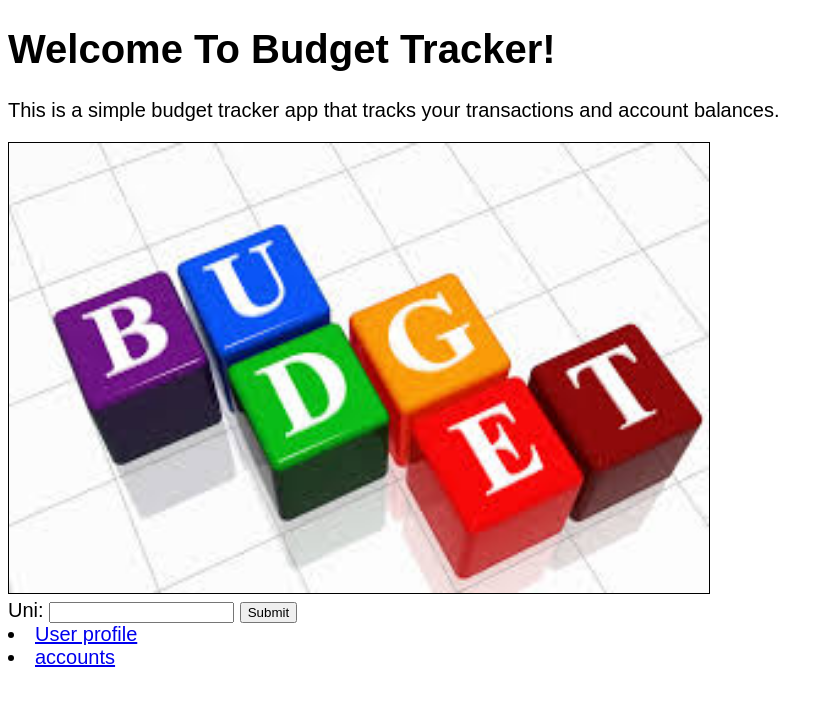
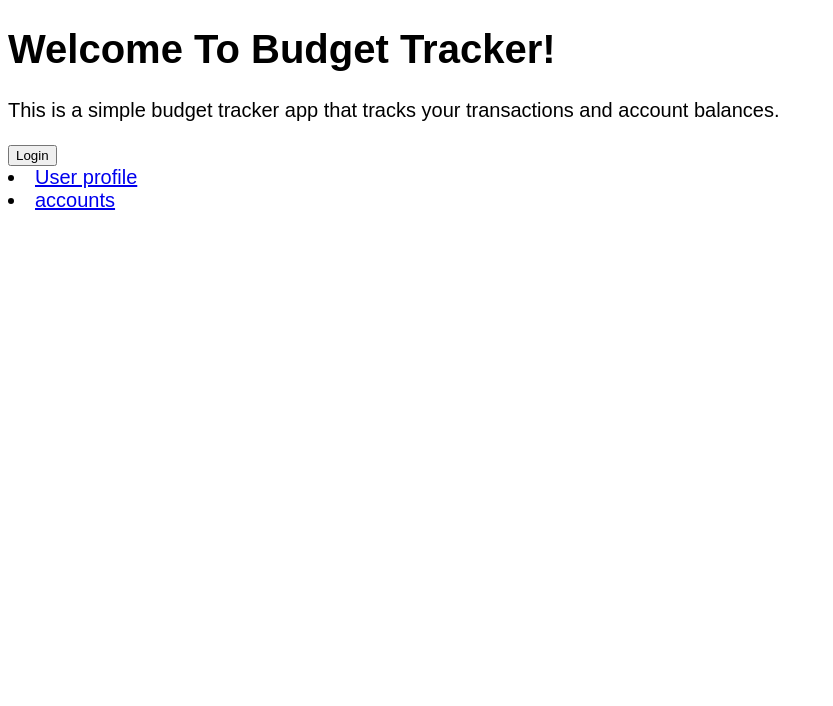
Before and after one commit to kirstyihen/budgetTracker-w4111-proj1, a Flask app: template templates/index.html in a window 1280 px wide. Shown: the top 706 px of the page, without its empty margins (0-833 px from the left). Run offline with Flask 3, Linux system fonts and the light colour scheme; the template is opened without the code that fills it, so the values that code supplies are empty; parts of the project's set-up code (start-up, migrations or seed data) failed here and were passed over.

Commit message:
login works

```diff
--- a/server.py
+++ b/server.py
@@ -69,6 +69,12 @@ def teardown_request(exception):
   except Exception as e:
     pass
 
+
+#Endpoint for budgetTracker
+@app.route('/', methods=['GET','POST'])
+def index():
+  return render_template("index.html")
+
 def isValidUni(uni):
   with engine.connect() as conn:
     uni_param = request.args.get('uni')
@@ -76,18 +82,19 @@ def isValidUni(uni):
     login_data = conn.execute(query, {"uni": uni_param}).fetchall()
   return login_data > 0  # Valid if at least one record exists for the given uni
 
-#Endpoint for budgetTracker
-@app.route('/', methods=['GET', 'POST'])
-def index():
-  if request.method == 'POST':
-    uni = request.json.get('uni')
-    name = request.json.get('name')
-    if not isValidUni(uni):
-       return jsonify(valid=False)
+@app.route('/login.html', methods=['POST', 'GET'])
+def login():
+  with engine.connect() as conn:
+    if request.method == 'POST':
+      uni = request.json.get('uni')
+      name = request.json.get('name')
+      if not isValidUni(uni):
+        return jsonify(valid=False)
+      else:
+          return redirect("/user_profile/?name=" + name)
     else:
-        return redirect("/user_profile/?name=" + name)
-  else:
-     return render_template("index.html")
+      return render_template("login.html")
+
 
 # Endpoint for User Profile
 @app.route('/user_profile/<name>', methods=['POST'])
--- a/templates/index.html
+++ b/templates/index.html
@@ -12,27 +12,14 @@
 <body>
   <h1>Welcome To Budget Tracker!</h1>
   <p>This is a simple budget tracker app that tracks your transactions and account balances.</p>
-  <img src="budget.jpg" alt="background pic" width="700" height="450" style="border: 1px solid black;">
-  <form action="/" method="post">
-    <label for="uni">Uni:</label>
-    <input type="text" id="uni" name="uni">
-    <button type="button" onclick="checkUniValidity()">Submit</button>
-  </form>
+  <div>
+  <button type="button" onclick="window.location.href = 'login.html'">Login</button>
+  </div>
+
  <nav>
      <li><a href="user_profile.html"> User profile</a></li>
      <li><a href="account_tracking.html"> accounts </a></li>
  </nav>
-  <script>
-    function checkUniValidity() {
-      var uni = document.getElementById("uni").value;
-      if (uni.length < 7) {
-        alert("Uni must be at least 7 characters long");
-      } else {
-        window.location.href = 'user_profile.html';
-      }
-    }
-  </script>
 </body>
 
-
 </html>
```
Also changed, not shown: templates/login.html (added, +25 -0 lines).
